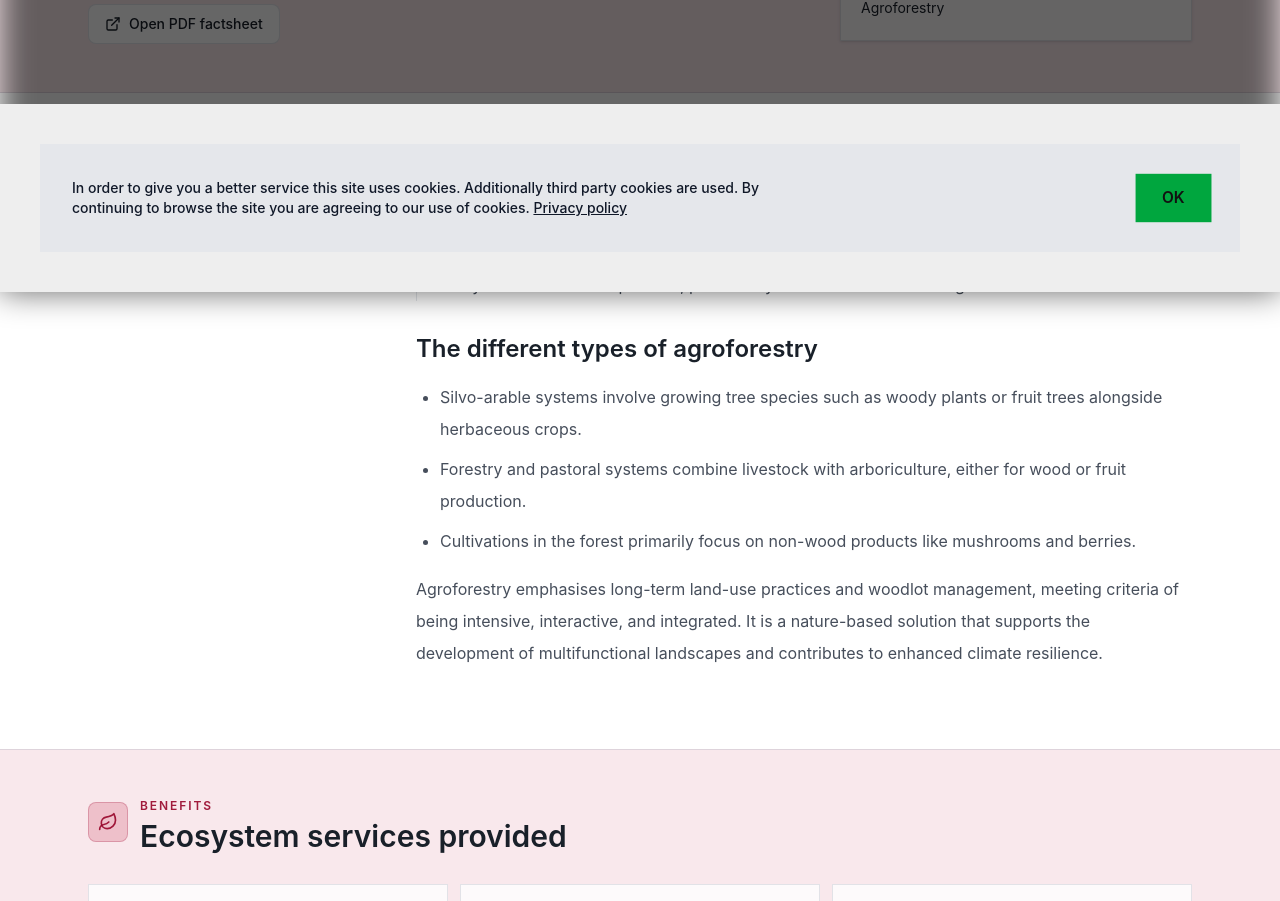
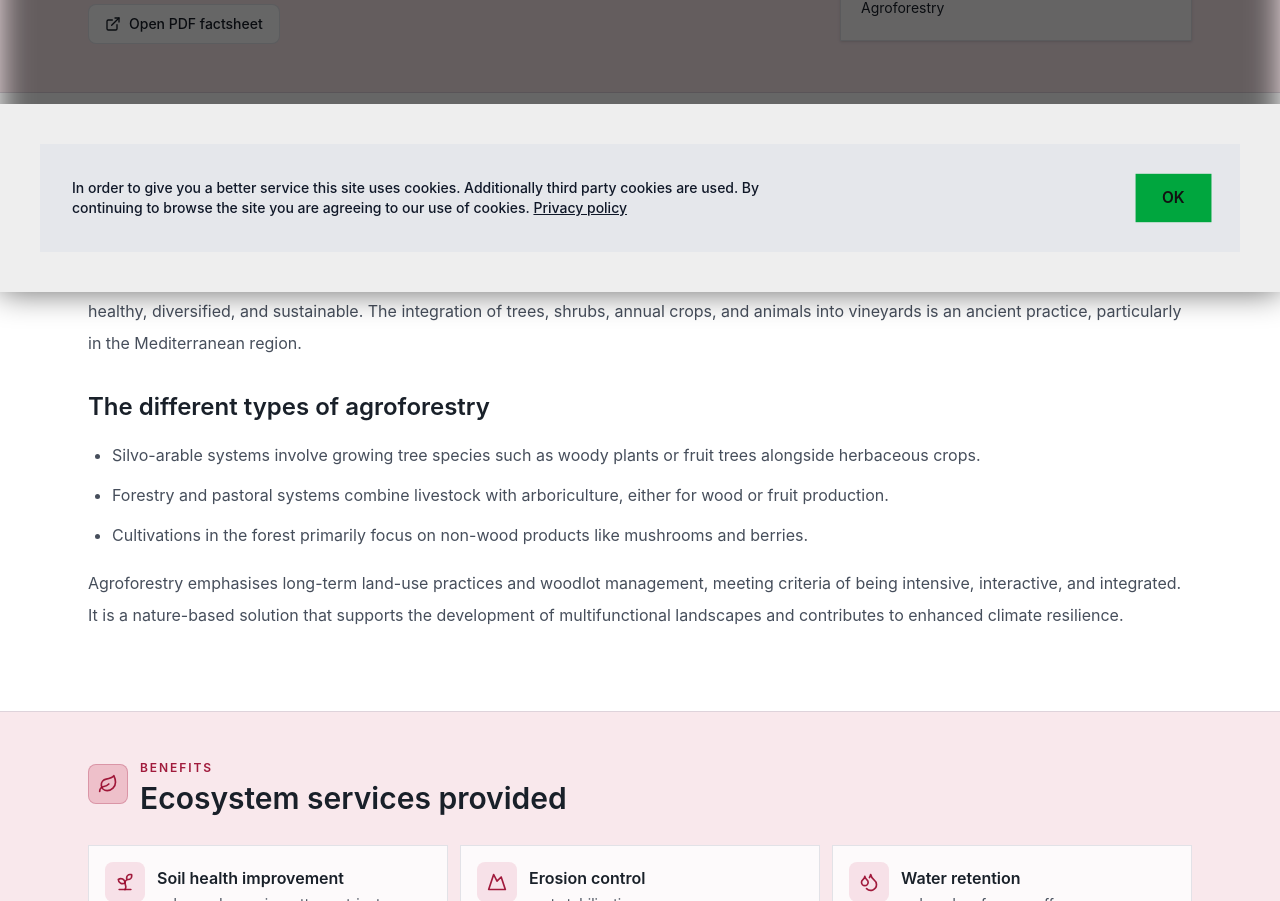
Before and after one commit to Eurac-Research/winemap, a Next.js app: page /adaptation/eba-strategies/agroforestry in a window 1280 px wide. Shown: the part 508-1409 px from the top of the page. Built offline with nearby package versions, Linux system fonts and the light colour scheme.

Commit message:
restyle about section

```diff
--- a/src/components/eba/EbaStrategyPage.tsx
+++ b/src/components/eba/EbaStrategyPage.tsx
@@ -296,7 +296,7 @@ export function EbaStrategyPage({ strategy, content }: EbaStrategyPageProps) {
 
       {hasAbout || hasCustomSections ? (
         <section className="mx-auto max-w-6xl px-6 py-12">
-          <article className="grid gap-10 lg:grid-cols-[18rem_minmax(0,1fr)]">
+          <article className="lg:grid-cols-[18rem_minmax(0,1fr)]">
             <div>
               <SectionHeading
                 eyebrow="Overview"
@@ -307,7 +307,7 @@ export function EbaStrategyPage({ strategy, content }: EbaStrategyPageProps) {
 
             <div className="min-w-0 space-y-8">
               {hasAbout ? (
-                <div className="border-l border-[color:var(--border-soft)] pl-6 text-base leading-8 text-[color:var(--text-base)] [&>p+p]:mt-4">
+                <div className="mt-8 text-base leading-8 text-[color:var(--text-base)] [&>p+p]:mt-4">
                   {content?.about}
                 </div>
               ) : null}
```
